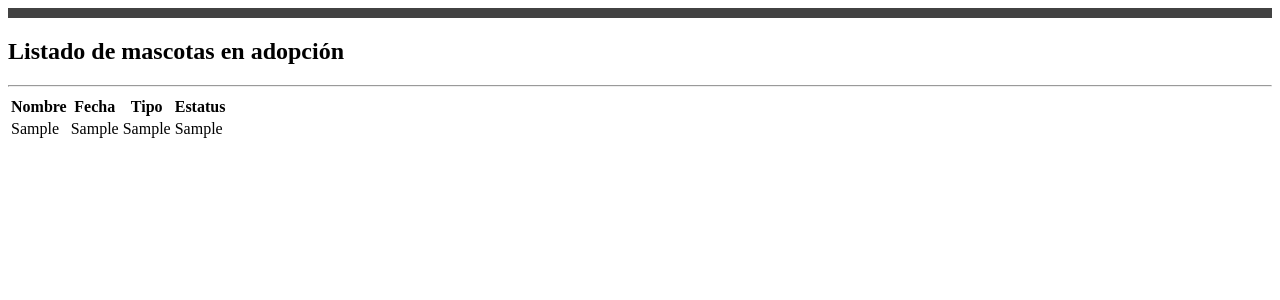
After one commit to AbrahamRH/PET-HOME, a Django app: template Web/Webfinal/core/templates/core/Refugio.html in a window 1280 px wide. The commit adds this page. Shown: the top 300 px of the page. Run offline with Django 3.2, Linux system fonts and the light colour scheme; the template is opened without the code that fills it: most values are stand-ins (such as "Sample title", 1, 10 or a date in 2020); some libraries are stand-ins or nearby versions.

Commit message:
Cambios para web, añadimos otra vista, corregimos URLS

```diff
--- a/Web/Webfinal/Webfinal/urls.py
+++ b/Web/Webfinal/Webfinal/urls.py
@@ -22,6 +22,7 @@ from core import views
 urlpatterns = [
 
     #url(r'^$', views.home, name='home'),
+    url(r'^$', views.Mascota, name='Mascota'),
     url(r'^admin/', admin.site.urls),
     path('', include('core.urls')),
 ]
--- a/Web/Webfinal/core/templates/core/Mascota.html
+++ b/Web/Webfinal/core/templates/core/Mascota.html
@@ -75,7 +75,7 @@
       <hr>
       <table>
         <tr>
-          <th> Nombre </th>
+          <th> ID de Mascota </th>
           <th> Diagnostico </th>
           <th> Foto </th>
         </tr>
@@ -114,7 +114,7 @@
     <div class="footer-copyright">
       <div class="container">
       © PetHome S.A De C.V
-      <a class="grey-text text-lighten-4 right" href="#!">Centro operativo</a>
+      <a class="grey-text text-lighten-4 right" href="Refugio/">Centro operativo</a>
       </div>
     </div>
   </footer>
--- /dev/null
+++ b/Web/Webfinal/core/templates/core/Refugio.html
@@ -0,0 +1,45 @@
+<!DOCTYPE html>
+<html lang="en">
+<head>
+    {% include 'material/includes/material_css.html' %}
+    {% include 'material/includes/material_js.html' %}
+    {% load material_form %}
+    <meta charset="UTF-8">
+    <meta http-equiv="X-UA-Compatible" content="IE=edge">
+    <meta name="viewport" content="width=device-width, initial-scale=1.0">
+    <title>Document</title>
+</head>
+<body>
+
+
+    <div class="linea" style="height: 10px; background-color: #424242;"></div>
+    <div class="container">
+      <h2> Listado de mascotas en adopción </h2>
+      <hr>
+      <table>
+        <tr>
+          <th> Nombre </th>
+          <th> Fecha </th>
+          <th> Tipo </th>
+          <th> Estatus </th>
+        </tr>
+
+        {% for M in Mascotas %}
+        <tr>
+          <td> {{ M.0 }} </td>
+          <td> {{ M.1 }} </td>
+          <td> {{ M.2 }} </td>
+          <td> {{ M.3 }} </td>
+
+
+        </tr>
+      {% endfor %}
+
+    </table>
+
+
+
+    </div>
+
+</body>
+</html>
--- a/Web/Webfinal/core/urls.py
+++ b/Web/Webfinal/core/urls.py
@@ -1,7 +1,8 @@
 from django.urls import path
-from  .views import *
+from  .views import Mascota, Refugio
 
 
 urlpatterns = [
-    path('', Mascota, name='Mascota' ),
+    path('Clinica/', Mascota ),
+    path('Refugio/', Refugio),
 ]
```
Also changed, not shown: Web/Webfinal/core/views.py (+23 -2 lines).
